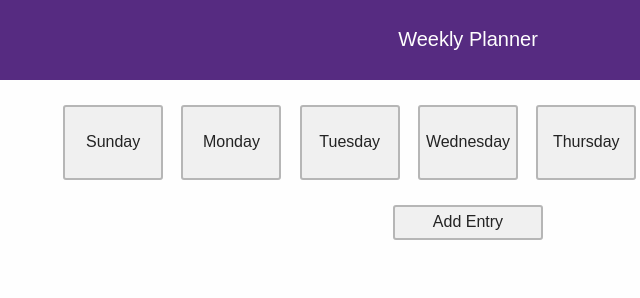
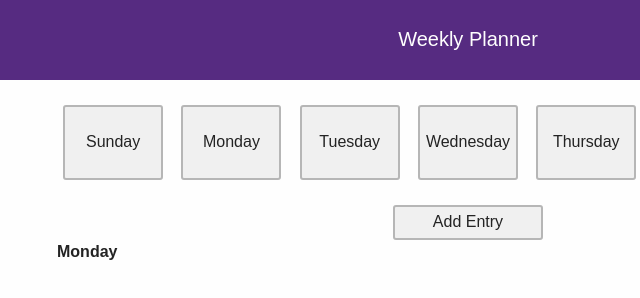
Before and after one commit to OSAdams/week-planner, a website: page pages/index.html in a window 1280 px wide. Shown: the full height of the page, 172-812 px from the left. Drawn offline with Linux system fonts and the light colour scheme; a web font is replaced by a local one.

Commit message:
add table to DOM. #2

```diff
--- a/js/data.js
+++ b/js/data.js
@@ -2,7 +2,6 @@
 const savedWeeklyPlannerDataJSON = localStorage.getItem('weekly-planner-local-storage');
 
 let weeklyPlannerData = {
-  view: 'entry-form',
   entries: [],
   editing: null,
   nextEntryId: 1
--- a/pages/index.html
+++ b/pages/index.html
@@ -52,6 +52,26 @@
           <div class="add-entry fl-ai-jc-cen" id="add-entry">
             Add Entry
           </div>
+        </div>
+      </div>
+    </div>
+    <div class="container">
+      <div class="row">
+        <div class="column-full">
+          <table>
+            <thead>
+              <tr>
+                <th colspan="3">
+                  Monday
+                </th>
+              </tr>
+            </thead>
+            <tbody>
+              <tr>
+
+              </tr>
+            </tbody>
+          </table>
         </div>
       </div>
     </div>
```
